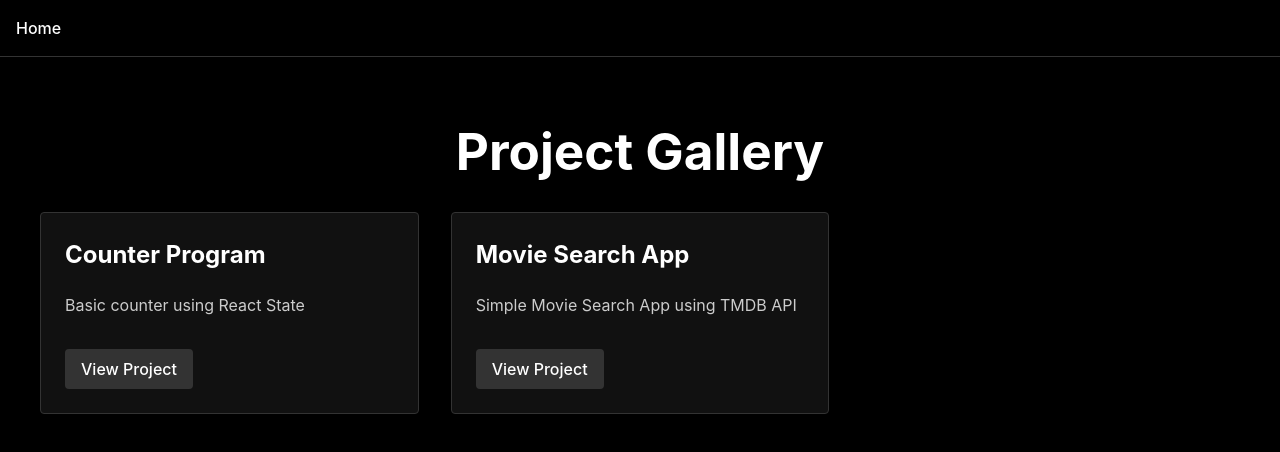
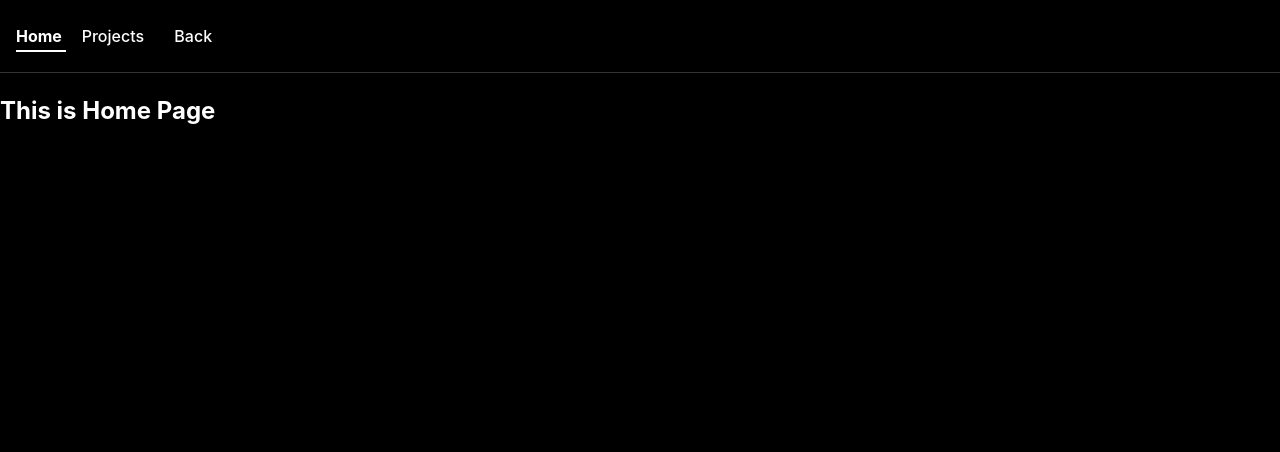
Before and after one commit to abdulsami-94/React-Projects, a React (Vite) app: page / in a window 1280 px wide. Shown: the top 452 px of the page. Built offline with nearby package versions, Linux system fonts and the light colour scheme.

Commit message:
Added back button on the nav and updated the project routing

```diff
--- a/src/App.jsx
+++ b/src/App.jsx
@@ -1,5 +1,6 @@
 import { BrowserRouter as Router, Routes, Route } from 'react-router-dom';
 import Home from './pages/Home';
+import Project from "./pages/Project";
 import ProjectPage from './pages/ProjectPage';
 import Navbar from './components/Navbar';
 
@@ -9,7 +10,8 @@ function App() {
       <Navbar />
       <Routes>
         <Route path="/" element={<Home />} />
-        <Route path="/project/:id" element={<ProjectPage />} />
+        <Route path="/project" element={<ProjectPage />} />
+        <Route path="/project/:id" element={<Project />} />
       </Routes>
     </Router>
   );
--- a/src/components/Navbar.jsx
+++ b/src/components/Navbar.jsx
@@ -1,7 +1,12 @@
+import { useNavigate } from 'react-router-dom';
+
 function Navbar() {
+  const navigate = useNavigate();
   return (
     <nav className="navbar">
-      <a href="/">Home</a>
+      <a href="/" className={ location.pathname === "/" ? "active" : ""}> Home </a>
+      <a href="./project" className={ location.pathname === "/project" ? "active" : ""}> Projects </a>
+      <button className="back-btn" onClick={() => navigate(-1)} > Back </button>
     </nav>
   );
 }
--- a/src/index.css
+++ b/src/index.css
@@ -71,6 +71,28 @@ button:focus-visible {
   font-weight: 500;
 }
 
+.navbar a.active {
+    color: #ffffff;
+    font-weight: 700;
+    border-bottom: 2px solid #ffffff;
+    padding-bottom: 0.25rem;
+}
+
+.navbar .back-btn {
+  background: none;
+  border: none;
+  font-size: 1 rem;
+  font-weight: 500;
+  color: #ffffff;
+  padding: 0;
+  font-family: inherit;
+}
+
+.navbar .back-btn:hover {
+  text-decoration: underline;
+  background: none;
+}
+
 .home {
   max-width: 1200px;
   margin: 0 auto;
--- a/src/pages/Home.jsx
+++ b/src/pages/Home.jsx
@@ -1,15 +1,7 @@
-import ProjectCard from '../components/ProjectCard';
-import projects from '../data/projects';
-
 function Home() {
   return (
-    <div className="home">
-      <h1>Project Gallery</h1>
-      <div className="project-grid">
-        {projects.map(project => (
-          <ProjectCard key={project.id} project={project} />
-        ))}
-      </div>
+    <div>
+      <h2>This is Home Page</h2>
     </div>
   );
 }
--- /dev/null
+++ b/src/pages/Project.jsx
@@ -0,0 +1,12 @@
+import { useParams } from 'react-router-dom';
+import projects from '../data/projects';
+
+function Project() {
+  const { id } = useParams();
+  const project = projects.find(p => p.id === id);
+  if (!project) return <div className="project-page">Project not found</div>;
+  const Component = project.component;
+  return <div className="project-page"><Component /></div>;
+}
+
+export default Project;
--- a/src/pages/ProjectPage.jsx
+++ b/src/pages/ProjectPage.jsx
@@ -1,12 +1,17 @@
-import { useParams } from 'react-router-dom';
+import ProjectCard from '../components/ProjectCard';
 import projects from '../data/projects';
 
 function ProjectPage() {
-  const { id } = useParams();
-  const project = projects.find(p => p.id === id);
-  if (!project) return <div className="project-page">Project not found</div>;
-  const Component = project.component;
-  return <div className="project-page"><Component /></div>;
+  return (
+    <div className="project">
+      <h1>Project Gallery</h1>
+      <div className="project-grid">
+        {projects.map(project => (
+          <ProjectCard key={project.id} project={project} />
+        ))}
+      </div>
+    </div>
+  );
 }
 
 export default ProjectPage;
```
